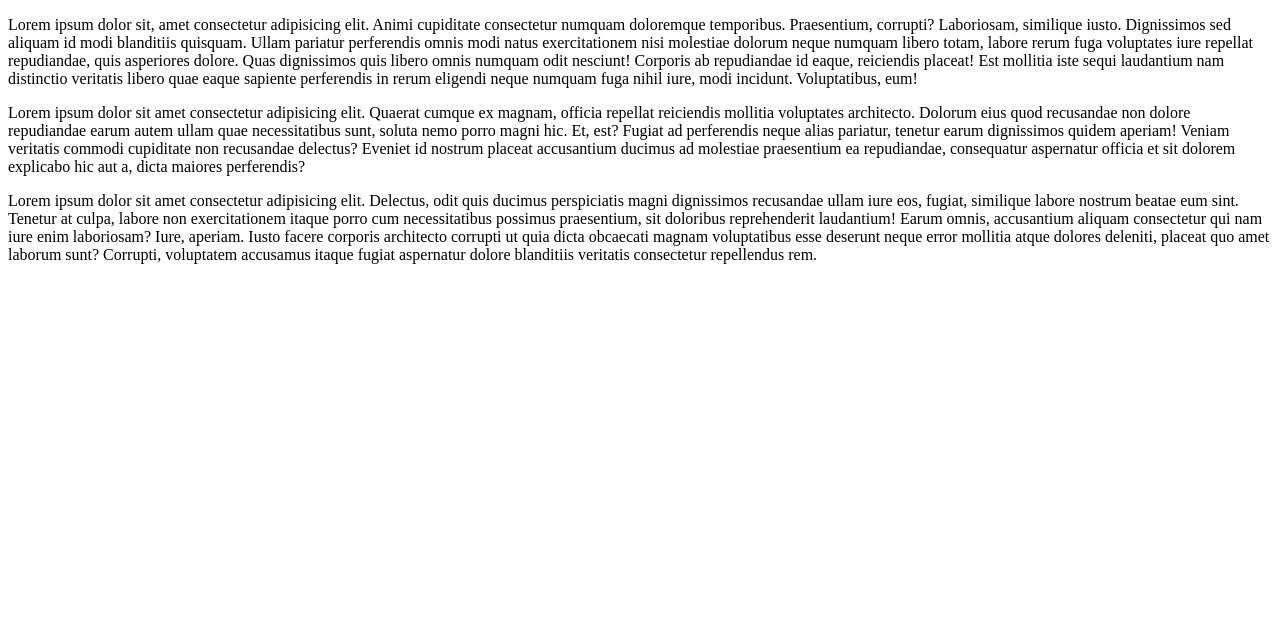
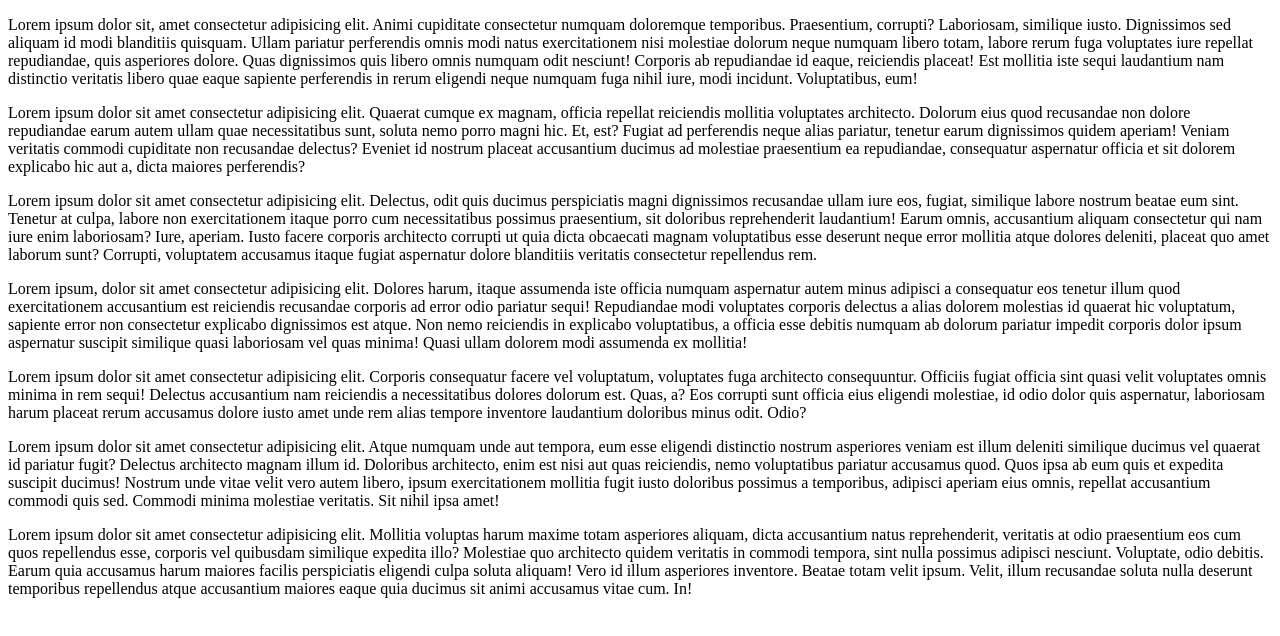
Before and after one commit to sti-stark/simplehtml, a plain HTML site: page index.html in a window 1280 px wide. Drawn offline with Linux system fonts and the light colour scheme.

Commit message:
nuevos parrafos

```diff
--- a/index.html
+++ b/index.html
@@ -40,6 +40,45 @@
             mollitia atque dolores deleniti, placeat quo amet laborum sunt? Corrupti, voluptatem accusamus itaque fugiat
             aspernatur dolore blanditiis veritatis consectetur repellendus rem.
         </p>
+
+        <p>
+            Lorem ipsum, dolor sit amet consectetur adipisicing elit. Dolores harum, itaque assumenda iste officia
+            numquam aspernatur autem minus adipisci a consequatur eos tenetur illum quod exercitationem accusantium est
+            reiciendis recusandae corporis ad error odio pariatur sequi! Repudiandae modi voluptates corporis delectus a
+            alias dolorem molestias id quaerat hic voluptatum, sapiente error non consectetur explicabo dignissimos est
+            atque. Non nemo reiciendis in explicabo voluptatibus, a officia esse debitis numquam ab dolorum pariatur
+            impedit corporis dolor ipsum aspernatur suscipit similique quasi laboriosam vel quas minima! Quasi ullam
+            dolorem modi assumenda ex mollitia!<span></span>
+        </p>
+
+        <p>
+            Lorem ipsum dolor sit amet consectetur adipisicing elit. Corporis consequatur facere vel voluptatum,
+            voluptates fuga architecto consequuntur. Officiis fugiat officia sint quasi velit voluptates omnis minima in
+            rem sequi! Delectus accusantium nam reiciendis a necessitatibus dolores dolorum est. Quas, a? Eos corrupti
+            sunt officia eius eligendi molestiae, id odio dolor quis aspernatur, laboriosam harum placeat rerum
+            accusamus dolore iusto amet unde rem alias tempore inventore laudantium doloribus minus odit.
+            Odio?<span></span>
+        </p>
+
+        <p>
+            Lorem ipsum dolor sit amet consectetur adipisicing elit. Atque numquam unde aut tempora, eum esse eligendi
+            distinctio nostrum asperiores veniam est illum deleniti similique ducimus vel quaerat id pariatur fugit?
+            Delectus architecto magnam illum id. Doloribus architecto, enim est nisi aut quas reiciendis, nemo
+            voluptatibus pariatur accusamus quod. Quos ipsa ab eum quis et expedita suscipit ducimus! Nostrum unde vitae
+            velit vero autem libero, ipsum exercitationem mollitia fugit iusto doloribus possimus a temporibus, adipisci
+            aperiam eius omnis, repellat accusantium commodi quis sed. Commodi minima molestiae veritatis. Sit nihil
+            ipsa amet!<span></span>
+        </p>
+
+        <p>
+            Lorem ipsum dolor sit amet consectetur adipisicing elit. Mollitia voluptas harum maxime totam asperiores
+            aliquam, dicta accusantium natus reprehenderit, veritatis at odio praesentium eos cum quos repellendus esse,
+            corporis vel quibusdam similique expedita illo? Molestiae quo architecto quidem veritatis in commodi
+            tempora, sint nulla possimus adipisci nesciunt. Voluptate, odio debitis. Earum quia accusamus harum maiores
+            facilis perspiciatis eligendi culpa soluta aliquam! Vero id illum asperiores inventore. Beatae totam velit
+            ipsum. Velit, illum recusandae soluta nulla deserunt temporibus repellendus atque accusantium maiores eaque
+            quia ducimus sit animi accusamus vitae cum. In!<span></span>
+        </p>
     </main>
     <footer>
 
```
